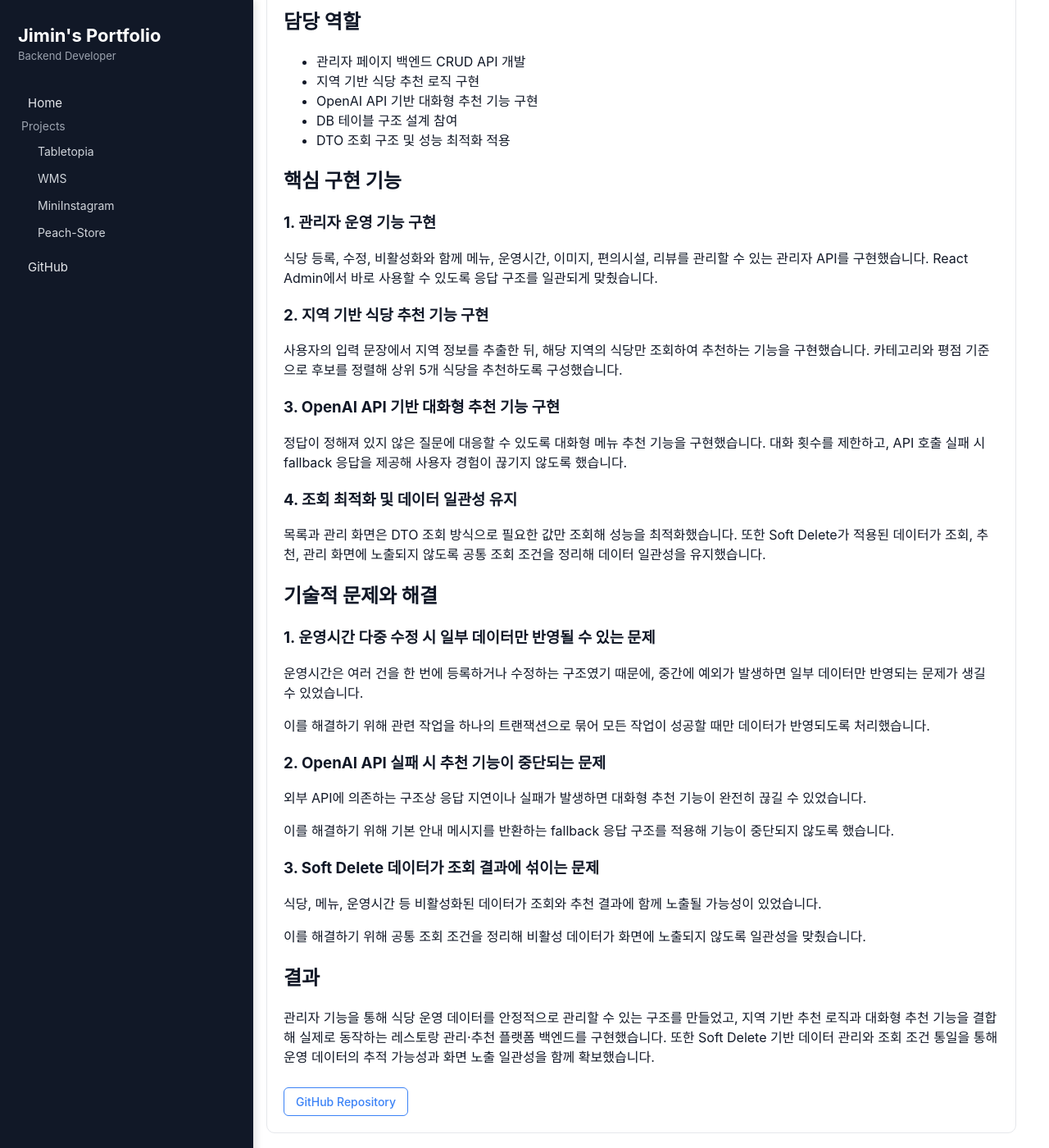
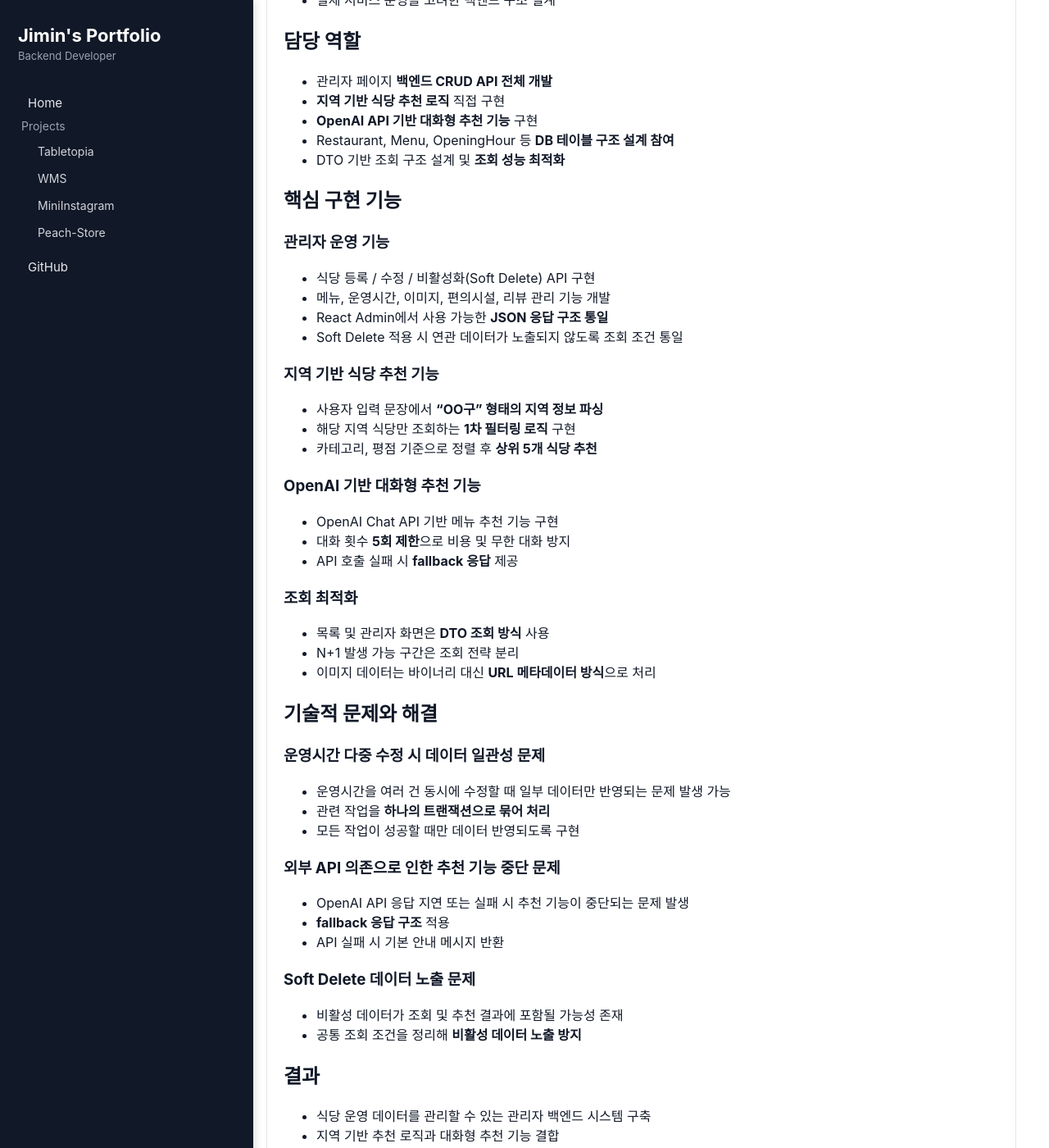
Before and after one commit to Shypanda0119/shypanda0119.github.io, a Jekyll site: the page built from projects/tabletopia.html, in a window 1280 px wide and 1400 px high, scrolled down 339 px. Shown: the whole window at 82% size. Built offline with Jekyll 4.4.1, drawn with Linux system fonts in a browser that asks for light colours; some of the changed text lies outside the part shown.

Commit message:
Update tabletopia.html

```diff
--- a/projects/tabletopia.html
+++ b/projects/tabletopia.html
@@ -5,8 +5,10 @@ layout: default
 <div class="project-card">
 
 <h1>Tabletopia</h1>
+
 <p>
-    식당 예약, 운영 관리, 지역 기반 추천 기능을 제공하는 레스토랑 플랫폼 프로젝트입니다.
+식당 예약, 운영 관리, 지역 기반 추천 기능을 제공하는
+<strong>레스토랑 플랫폼 백엔드 프로젝트</strong>입니다.
 </p>
 
 <div>
@@ -19,93 +21,93 @@ layout: default
 </div>
 
 <h2>프로젝트 소개</h2>
-  <p>
-    식당 예약, 웨이팅, 메뉴 관리, 운영시간 관리 등
-    식당 운영에 필요한 기능을 제공하는 서비스입니다.
-    관리자 기능과 사용자 추천 기능을 함께 구현하며
-    운영과 추천 흐름이 연결되는 백엔드 구조를 설계했습니다.
-  </p>
+
+<ul>
+<li>식당 예약, 메뉴 관리, 운영시간 관리 기능 제공</li>
+<li>관리자 운영 기능과 사용자 추천 기능을 함께 구현</li>
+<li>실제 서비스 운영을 고려한 백엔드 구조 설계</li>
+</ul>
 
 <h2>담당 역할</h2>
+
 <ul>
-    <li>관리자 페이지 백엔드 CRUD API 개발</li>
-    <li>지역 기반 식당 추천 로직 구현</li>
-    <li>OpenAI API 기반 대화형 추천 기능 구현</li>
-    <li>DB 테이블 구조 설계 참여</li>
-    <li>DTO 조회 구조 및 성능 최적화 적용</li>
+<li>관리자 페이지 <strong>백엔드 CRUD API 전체 개발</strong></li>
+<li><strong>지역 기반 식당 추천 로직</strong> 직접 구현</li>
+<li><strong>OpenAI API 기반 대화형 추천 기능</strong> 구현</li>
+<li>Restaurant, Menu, OpeningHour 등 <strong>DB 테이블 구조 설계 참여</strong></li>
+<li>DTO 기반 조회 구조 설계 및 <strong>조회 성능 최적화</strong></li>
 </ul>
 
 <h2>핵심 구현 기능</h2>
 
-  <h3>1. 관리자 운영 기능 구현</h3>
-  <p>
-    식당 등록, 수정, 비활성화와 함께 메뉴, 운영시간, 이미지,
-    편의시설, 리뷰를 관리할 수 있는 관리자 API를 구현했습니다.
-    React Admin에서 바로 사용할 수 있도록 응답 구조를 일관되게 맞췄습니다.
-  </p>
+<h3>관리자 운영 기능</h3>
 
-  <h3>2. 지역 기반 식당 추천 기능 구현</h3>
-  <p>
-    사용자의 입력 문장에서 지역 정보를 추출한 뒤,
-    해당 지역의 식당만 조회하여 추천하는 기능을 구현했습니다.
-    카테고리와 평점 기준으로 후보를 정렬해 상위 5개 식당을 추천하도록 구성했습니다.
-  </p>
+<ul>
+<li>식당 등록 / 수정 / 비활성화(Soft Delete) API 구현</li>
+<li>메뉴, 운영시간, 이미지, 편의시설, 리뷰 관리 기능 개발</li>
+<li>React Admin에서 사용 가능한 <strong>JSON 응답 구조 통일</strong></li>
+<li>Soft Delete 적용 시 연관 데이터가 노출되지 않도록 조회 조건 통일</li>
+</ul>
 
-  <h3>3. OpenAI API 기반 대화형 추천 기능 구현</h3>
-  <p>
-    정답이 정해져 있지 않은 질문에 대응할 수 있도록
-    대화형 메뉴 추천 기능을 구현했습니다.
-    대화 횟수를 제한하고, API 호출 실패 시 fallback 응답을 제공해
-    사용자 경험이 끊기지 않도록 했습니다.
-  </p>
+<h3>지역 기반 식당 추천 기능</h3>
 
-  <h3>4. 조회 최적화 및 데이터 일관성 유지</h3>
-  <p>
-    목록과 관리 화면은 DTO 조회 방식으로 필요한 값만 조회해 성능을 최적화했습니다.
-    또한 Soft Delete가 적용된 데이터가 조회, 추천, 관리 화면에 노출되지 않도록
-    공통 조회 조건을 정리해 데이터 일관성을 유지했습니다.
-  </p>
+<ul>
+<li>사용자 입력 문장에서 <strong>“OO구” 형태의 지역 정보 파싱</strong></li>
+<li>해당 지역 식당만 조회하는 <strong>1차 필터링 로직</strong> 구현</li>
+<li>카테고리, 평점 기준으로 정렬 후 <strong>상위 5개 식당 추천</strong></li>
+</ul>
+
+<h3>OpenAI 기반 대화형 추천 기능</h3>
+
+<ul>
+<li>OpenAI Chat API 기반 메뉴 추천 기능 구현</li>
+<li>대화 횟수 <strong>5회 제한</strong>으로 비용 및 무한 대화 방지</li>
+<li>API 호출 실패 시 <strong>fallback 응답</strong> 제공</li>
+</ul>
+
+<h3>조회 최적화</h3>
+
+<ul>
+<li>목록 및 관리자 화면은 <strong>DTO 조회 방식</strong> 사용</li>
+<li>N+1 발생 가능 구간은 조회 전략 분리</li>
+<li>이미지 데이터는 바이너리 대신 <strong>URL 메타데이터 방식</strong>으로 처리</li>
+</ul>
 
 <h2>기술적 문제와 해결</h2>
 
-  <h3>1. 운영시간 다중 수정 시 일부 데이터만 반영될 수 있는 문제</h3>
-  <p>
-    운영시간은 여러 건을 한 번에 등록하거나 수정하는 구조였기 때문에,
-    중간에 예외가 발생하면 일부 데이터만 반영되는 문제가 생길 수 있었습니다.
-  </p>
-  <p>
-    이를 해결하기 위해 관련 작업을 하나의 트랜잭션으로 묶어
-    모든 작업이 성공할 때만 데이터가 반영되도록 처리했습니다.
-  </p>
+<h3>운영시간 다중 수정 시 데이터 일관성 문제</h3>
 
-  <h3>2. OpenAI API 실패 시 추천 기능이 중단되는 문제</h3>
-  <p>
-    외부 API에 의존하는 구조상 응답 지연이나 실패가 발생하면
-    대화형 추천 기능이 완전히 끊길 수 있었습니다.
-  </p>
-  <p>
-    이를 해결하기 위해 기본 안내 메시지를 반환하는 fallback 응답 구조를 적용해
-    기능이 중단되지 않도록 했습니다.
-  </p>
+<ul>
+<li>운영시간을 여러 건 동시에 수정할 때 일부 데이터만 반영되는 문제 발생 가능</li>
+<li>관련 작업을 <strong>하나의 트랜잭션으로 묶어 처리</strong></li>
+<li>모든 작업이 성공할 때만 데이터 반영되도록 구현</li>
+</ul>
 
-  <h3>3. Soft Delete 데이터가 조회 결과에 섞이는 문제</h3>
-  <p>
-    식당, 메뉴, 운영시간 등 비활성화된 데이터가
-    조회와 추천 결과에 함께 노출될 가능성이 있었습니다.
-  </p>
-  <p>
-    이를 해결하기 위해 공통 조회 조건을 정리해
-    비활성 데이터가 화면에 노출되지 않도록 일관성을 맞췄습니다.
-  </p>
+<h3>외부 API 의존으로 인한 추천 기능 중단 문제</h3>
+
+<ul>
+<li>OpenAI API 응답 지연 또는 실패 시 추천 기능이 중단되는 문제 발생</li>
+<li><strong>fallback 응답 구조</strong> 적용</li>
+<li>API 실패 시 기본 안내 메시지 반환</li>
+</ul>
+
+<h3>Soft Delete 데이터 노출 문제</h3>
+
+<ul>
+<li>비활성 데이터가 조회 및 추천 결과에 포함될 가능성 존재</li>
+<li>공통 조회 조건을 정리해 <strong>비활성 데이터 노출 방지</strong></li>
+</ul>
 
 <h2>결과</h2>
-  <p>
-    관리자 기능을 통해 식당 운영 데이터를 안정적으로 관리할 수 있는 구조를 만들었고,
-    지역 기반 추천 로직과 대화형 추천 기능을 결합해
-    실제로 동작하는 레스토랑 관리·추천 플랫폼 백엔드를 구현했습니다.
-    또한 Soft Delete 기반 데이터 관리와 조회 조건 통일을 통해
-    운영 데이터의 추적 가능성과 화면 노출 일관성을 함께 확보했습니다.
-  </p>
 
-  <a href="https://github.com/zero5ive/Tabletopia" class="detail-btn">GitHub Repository</a>
+<ul>
+<li>식당 운영 데이터를 관리할 수 있는 관리자 백엔드 시스템 구축</li>
+<li>지역 기반 추천 로직과 대화형 추천 기능 결합</li>
+<li>Soft Delete 기반 데이터 관리 및 조회 일관성 확보</li>
+</ul>
+
+<a href="https://github.com/zero5ive/Tabletopia" class="detail-btn">
+GitHub Repository
+</a>
+
 </div>
```
Lines whose indentation alone changed are shown as unchanged.
